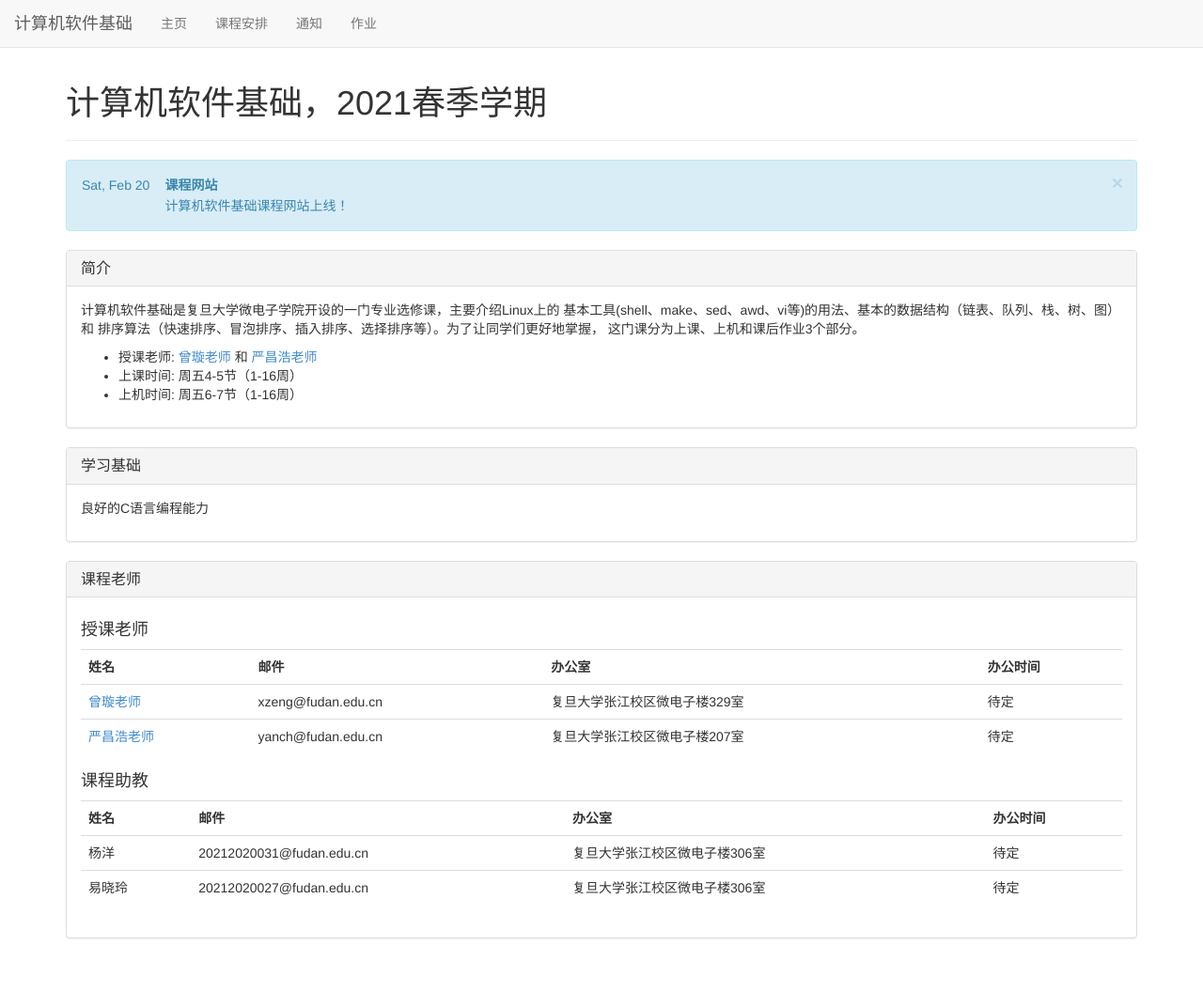
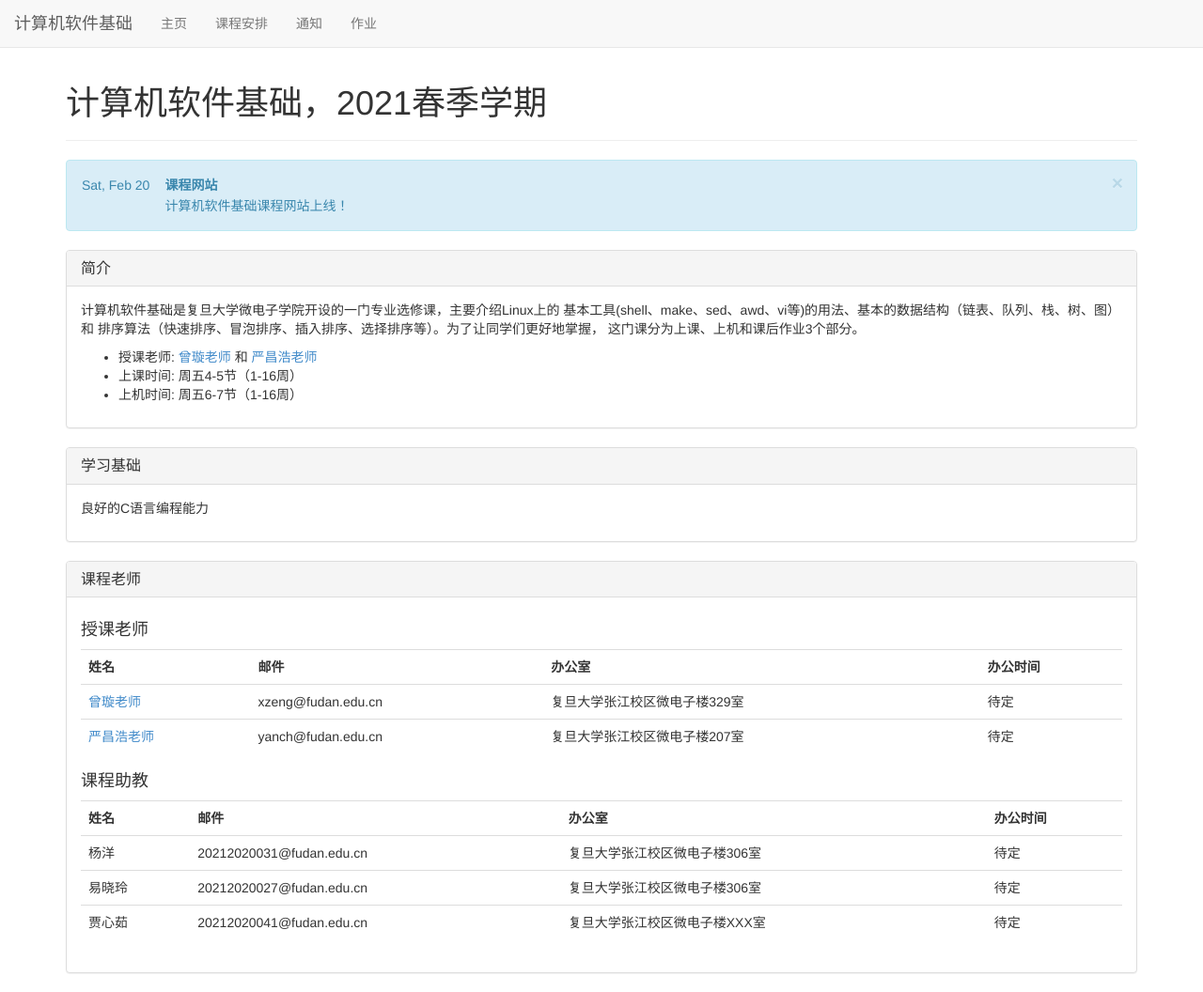
Before and after one commit to Fundamental-of-Computer-Software/Fundamental-of-Computer-Software.github.io, a Jekyll site: the page built from index.html, in a window 1280 px wide and 1056 px high. Shown: the whole window at 94% size. Built offline with Jekyll 4.4.1, drawn with Linux system fonts in a browser that asks for light colours.

Commit message:
update main page

```diff
--- a/index.html
+++ b/index.html
@@ -82,6 +82,12 @@ title: 计算机软件基础，2021春季学期
       <td>复旦大学张江校区微电子楼306室</td>
       <td>待定</td>
     </tr>
+    <tr>
+      <td>贾心茹</td>
+      <td>20212020041@fudan.edu.cn</td>
+      <td>复旦大学张江校区微电子楼XXX室</td>
+      <td>待定</td>
+    </tr>
 	</table>
 
   </div>
```
